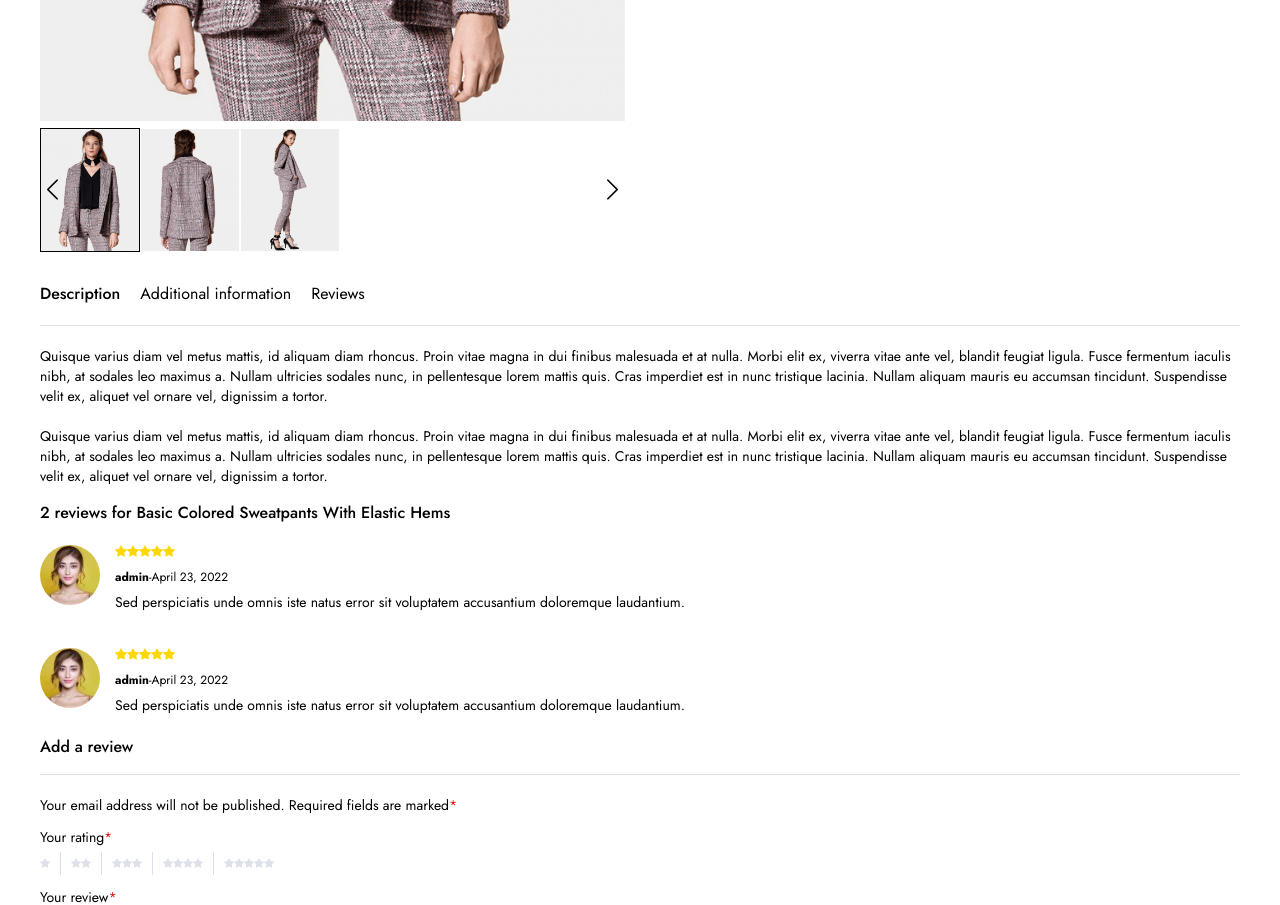
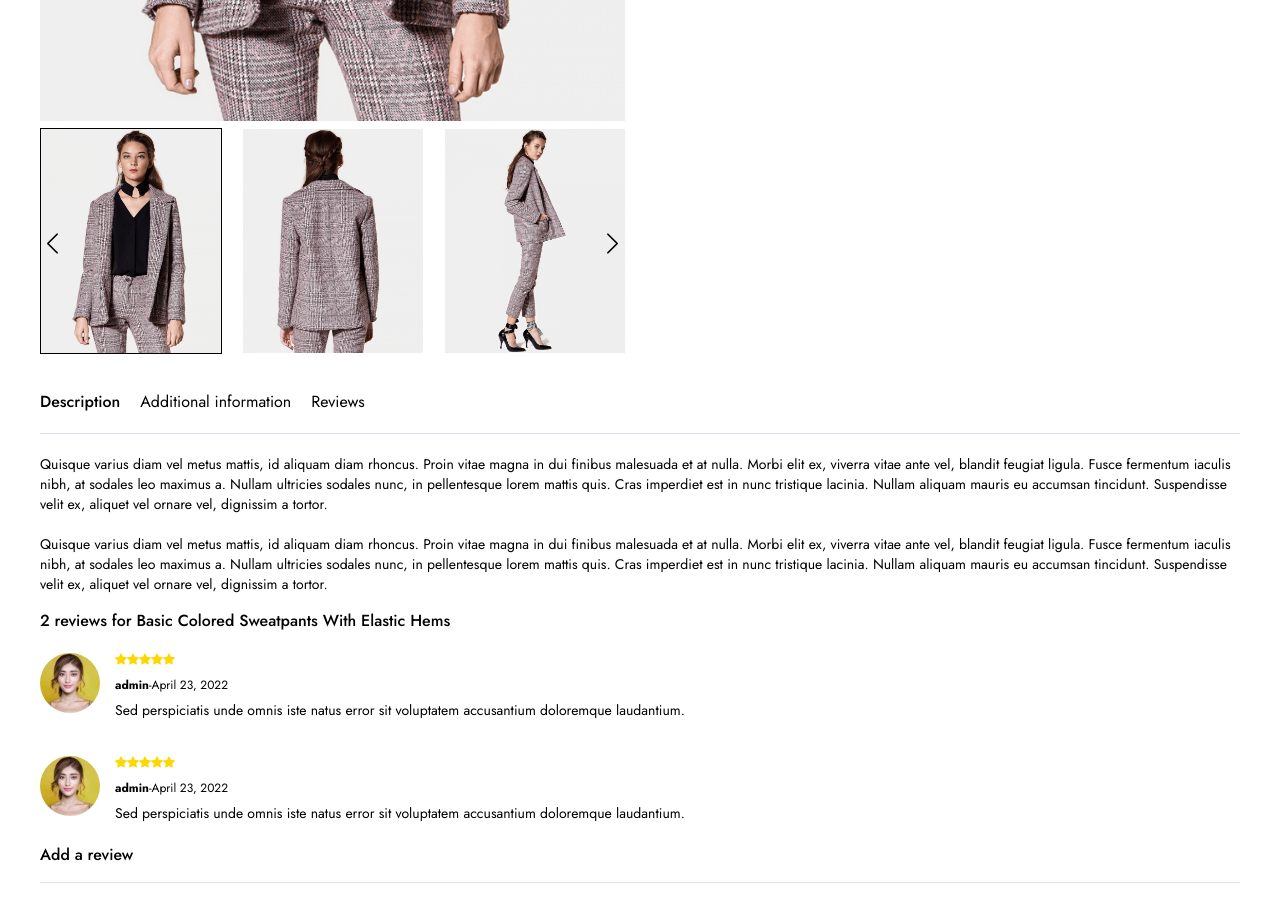
Before and after one commit to sadikahmetaydin/full-stack-e-commerce, a React (Vite) app in the folder frontend/: page / in a window 1280 px wide. Shown: the part 820-1725 px from the top of the page. Built offline with nearby package versions, Linux system fonts and the light colour scheme.

Commit message:
product detail page image slider functionality

```diff
--- a/frontend/src/components/ProductDetails/Gallery/Gallery.css
+++ b/frontend/src/components/ProductDetails/Gallery/Gallery.css
@@ -63,10 +63,10 @@
 }
 
 
-.gallery-thumbs{
+/* .gallery-thumbs{
   display: flex;
 }
 
 .gallery-thumbs img{
   width: 100px;
-}
+} */
--- a/frontend/src/components/ProductDetails/Gallery/Gallery.jsx
+++ b/frontend/src/components/ProductDetails/Gallery/Gallery.jsx
@@ -1,12 +1,36 @@
 import { useState } from "react";
 import productsData from "../../../data.json";
+import Slider from "react-slick";
 import "./Gallery.css";
+
+function NextBtn({ onClick }) {
+  return (
+    <button className="glide__arrow glide__arrow--right" data-glide-dir=">" onClick={onClick} style={{zIndex: "2"}}>
+        <i className="bi bi-chevron-right"></i>
+    </button>
+  )
+}
+
+function PrevBtn({ onClick }) {
+  return (
+    <button className="glide__arrow glide__arrow--left" data-glide-dir="<" onClick={onClick} style={{zIndex: "2"}}>
+        <i className="bi bi-chevron-left"></i>
+    </button>
+  )
+}
 
 const Gallery = () => {
 
   const [activeImg, setActiveImg] = useState(productsData[0].img.singleImage);
 
-
+  const sliderSettings = {
+    dots: false,
+    infinite: true,
+    slidesToShow: 3,
+    slidesToScroll: 1,
+    nextArrow: <NextBtn />,
+    prevArrow: <PrevBtn />,
+  }
 
   return (
     <div className="product-gallery">
@@ -16,7 +40,7 @@ const Gallery = () => {
         <div className="product-thumb">
             <div className="glide__track" data-glide-el="track">
               <ol className="gallery-thumbs glide__slides">
-
+                <Slider {...sliderSettings}>
                     {
                       productsData[0].img.thumbs.map((itemImg, index) => (
                         <li className="glide__slide glide__slide--active" key={index} onClick={() => setActiveImg(itemImg)}>
@@ -24,16 +48,8 @@ const Gallery = () => {
                         </li>
                       ))
                     }
-
+                </Slider>
               </ol>
-            </div>
-            <div className="glide__arrows" data-glide-el="controls">
-                <button className="glide__arrow glide__arrow--left" data-glide-dir="<">
-                    <i className="bi bi-chevron-left"></i>
-                </button>
-                <button className="glide__arrow glide__arrow--right" data-glide-dir=">">
-                    <i className="bi bi-chevron-right"></i>
-                </button>
             </div>
         </div>
     </div>
```
Lines whose indentation alone changed are shown as unchanged.
